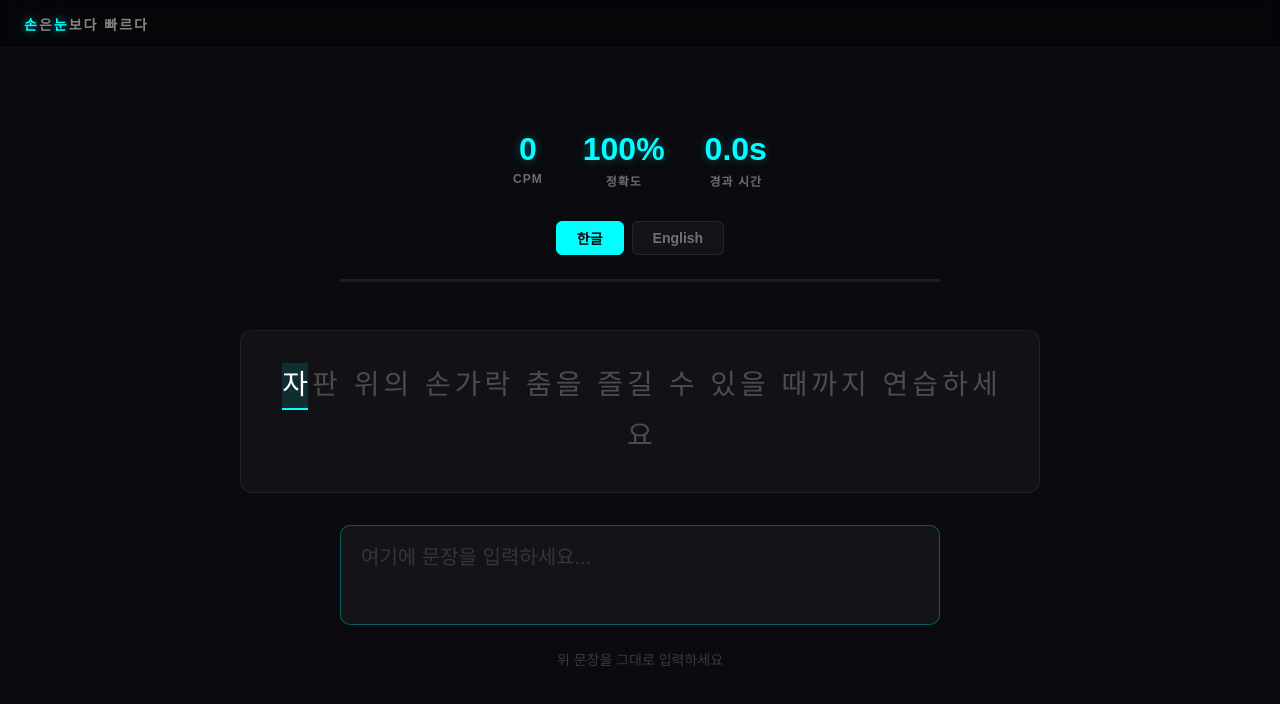
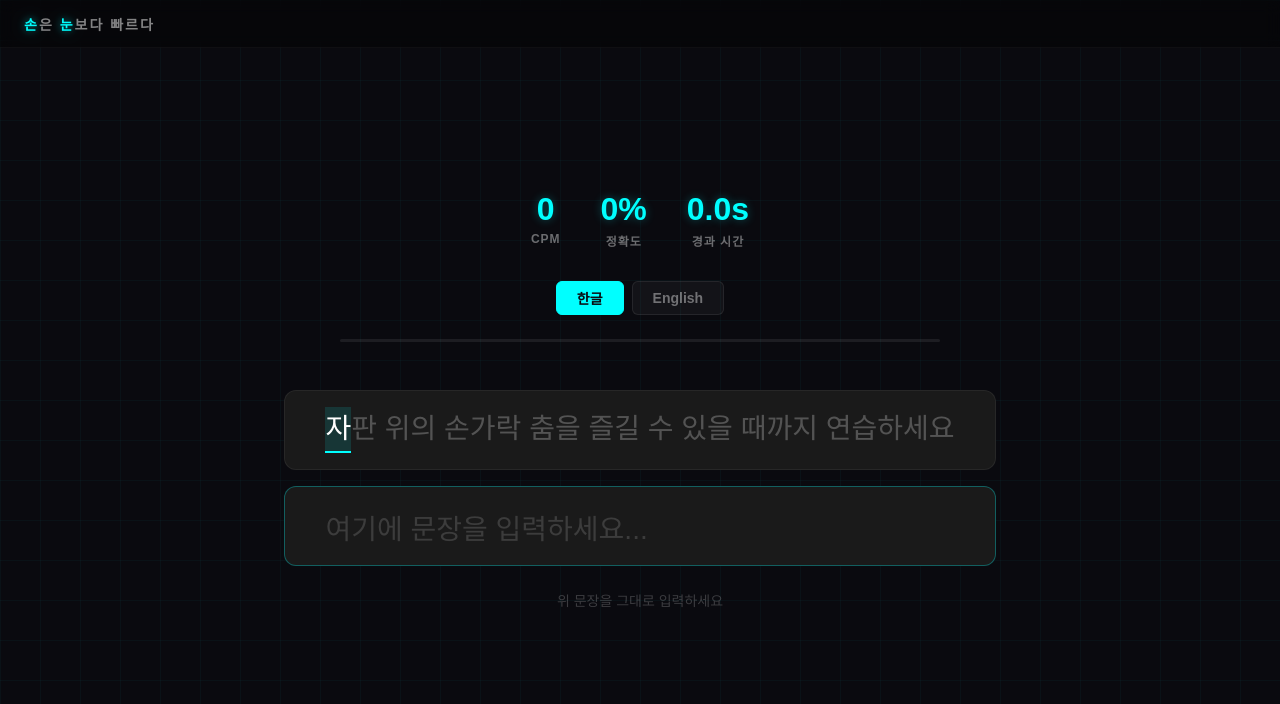
Before and after one commit to wetet2/everything-ai-have, a Next.js app: page /t in a window 1280 px wide. Shown: the top 704 px of the page. Built offline with nearby package versions, Linux system fonts and the light colour scheme; a web font is replaced by a local one.

Commit message:
타이핑 게임 수정

```diff
--- a/src/components/DrawingBoard/index.tsx
+++ b/src/components/DrawingBoard/index.tsx
@@ -1,5 +1,6 @@
 import { useCallback, useEffect, useRef, useState } from "react";
 import Head from "next/head";
+import Link from "next/link";
 import { CompactPicker } from "react-color";
 import DownloadIcon from "../../../resources/icons/DownloadIcon";
 import PenIcon from "../../../resources/icons/PenIcon";
@@ -1831,7 +1832,9 @@ export default function DrawingBoard() {
       </Head>
       <S.Toolbar>
         <S.ToolbarTitle>
-          Drawing <span>Board</span>
+          <Link href="/" style={{ textDecoration: "none", color: "inherit" }}>
+            Drawing <span>Board</span>
+          </Link>
         </S.ToolbarTitle>
         {/* 모드 선택 */}
         <S.ToolGroup>
--- a/src/components/DropTheFurniture/index.tsx
+++ b/src/components/DropTheFurniture/index.tsx
@@ -8,6 +8,7 @@ import {
 } from "react";
 import dynamic from "next/dynamic";
 import Head from "next/head";
+import Link from "next/link";
 import Select, { StylesConfig } from "react-select";
 import {
   Container,
@@ -807,7 +808,9 @@ export default function DropTheFurniture() {
         </MenuButton>
         <div>
           <h1>
-            Drop the <span>Furniture</span>
+            <Link href="/" style={{ textDecoration: "none", color: "inherit" }}>
+              Drop the <span>Furniture</span>
+            </Link>
           </h1>
         </div>
         <HeaderToggleButton onClick={() => setHeaderOpen((v) => !v)}>
--- a/src/components/TypingGame/index.tsx
+++ b/src/components/TypingGame/index.tsx
@@ -1,5 +1,6 @@
 import { useCallback, useEffect, useMemo, useRef, useState } from "react";
 import Head from "next/head";
+import Link from "next/link";
 import { ENGLISH, KOREAN } from "./sentences";
 import * as S from "./styled";
 
@@ -36,22 +37,29 @@ export default function TypingGame() {
   const sessionCorrectRef = useRef(0);
   const sessionKeystrokesRef = useRef(0);
   const sessionElapsedRef = useRef(0);
+  const sessionCharsRef = useRef(0);
   const [totalCorrect, setTotalCorrect] = useState(0);
   const [totalKeystrokes, setTotalKeystrokes] = useState(0);
   const [totalElapsed, setTotalElapsed] = useState(0);
+  const [totalChars, setTotalChars] = useState(0);
 
-  const finishSentence = useCallback(() => {
+  const finishSentence = useCallback(
+    (correctCount: number) => {
       const now = Date.now();
       const sElapsed = sentenceStartRef.current
         ? (now - sentenceStartRef.current) / 1000
         : 0;
-    sessionCorrectRef.current += sentence.length;
+      sessionCorrectRef.current += correctCount;
       sessionKeystrokesRef.current += localKeystrokesRef.current;
       sessionElapsedRef.current += sElapsed;
+      sessionCharsRef.current += sentence.length;
       setTotalCorrect(sessionCorrectRef.current);
       setTotalKeystrokes(sessionKeystrokesRef.current);
       setTotalElapsed(sessionElapsedRef.current);
-  }, [sentence]);
+      setTotalChars(sessionCharsRef.current);
+    },
+    [sentence],
+  );
 
   const initSentence = useCallback(() => {
     const s = pickSentence(language, usedRef.current);
@@ -98,7 +106,8 @@ export default function TypingGame() {
   }, [correctCount, sentence]);
 
   const displayCorrect = totalCorrect + (isComplete ? 0 : correctCount);
-  const displayKeystrokes = totalKeystrokes + (isComplete ? 0 : localKeystrokes);
+  const displayKeystrokes =
+    totalKeystrokes + (isComplete ? 0 : localKeystrokes);
   const displayElapsed = totalElapsed + (isComplete ? 0 : elapsed);
 
   const cpm = useMemo(() => {
@@ -107,9 +116,10 @@ export default function TypingGame() {
   }, [displayCorrect, displayElapsed]);
 
   const accuracy = useMemo(() => {
-    if (displayKeystrokes === 0) return 100;
-    return Math.round((displayCorrect / displayKeystrokes) * 100);
-  }, [displayCorrect, displayKeystrokes]);
+    const denominator = totalChars + (isComplete ? 0 : sentence.length);
+    if (denominator === 0) return 100;
+    return Math.round((displayCorrect / denominator) * 100);
+  }, [displayCorrect, totalChars, isComplete, sentence]);
 
   const handleChange = useCallback(
     (e: React.ChangeEvent<HTMLTextAreaElement>) => {
@@ -119,12 +129,8 @@ export default function TypingGame() {
         sentenceStartRef.current = Date.now();
       }
       setUserInput(value);
-      if (value === sentence) {
-        finishSentence();
-        setIsComplete(true);
-      }
     },
-    [isComplete, sentence, finishSentence],
+    [isComplete],
   );
 
   const handleKeyDown = useCallback(
@@ -136,11 +142,20 @@ export default function TypingGame() {
         }
         return;
       }
+      if (e.key === "Enter") {
+        e.preventDefault();
+        const correct = sentence
+          .split("")
+          .filter((ch, i) => userInput[i] === ch).length;
+        finishSentence(correct);
+        setIsComplete(true);
+        return;
+      }
       if (e.key.length !== 1) return;
       localKeystrokesRef.current += 1;
       setLocalKeystrokes(localKeystrokesRef.current);
     },
-    [isComplete, initSentence],
+    [isComplete, initSentence, finishSentence, sentence, userInput],
   );
 
   const handleNext = useCallback(() => {
@@ -153,9 +168,11 @@ export default function TypingGame() {
     sessionCorrectRef.current = 0;
     sessionKeystrokesRef.current = 0;
     sessionElapsedRef.current = 0;
+    sessionCharsRef.current = 0;
     setTotalCorrect(0);
     setTotalKeystrokes(0);
     setTotalElapsed(0);
+    setTotalChars(0);
     setLanguage(lang);
   }, []);
 
@@ -168,12 +185,15 @@ export default function TypingGame() {
   }, [sentence, isComplete]);
 
   return (
-    <S.Page>
+    <S.TypingPage>
       <Head>
         <title>손은 눈보다 빠르다 - everything-ai-have</title>
       </Head>
       <S.Header>
-        <S.HeaderAccent>손</S.HeaderAccent>은 <S.HeaderAccent>눈</S.HeaderAccent>보다 빠르다
+        <Link href="/" style={{ textDecoration: "none", color: "inherit" }}>
+          <S.HeaderAccent>손</S.HeaderAccent>은{" "}
+          <S.HeaderAccent>눈</S.HeaderAccent>보다 빠르다
+        </Link>
       </S.Header>
       <S.StatsBar>
         <S.StatItem>
@@ -206,7 +226,7 @@ export default function TypingGame() {
       </S.LangToggle>
 
       <S.ProgressBar $progress={progress} />
-
+      <div>
         <S.SentenceDisplay>
           {sentence.split("").map((char, i) => (
             <S.Char key={i} $state={charStates[i] || "pending"}>
@@ -214,7 +234,6 @@ export default function TypingGame() {
             </S.Char>
           ))}
         </S.SentenceDisplay>
-
         {isComplete ? (
           <S.ResultOverlay>
             <S.ResultTitle>문장 완료! (Enter: 다음 문장)</S.ResultTitle>
@@ -233,10 +252,9 @@ export default function TypingGame() {
             spellCheck={false}
           />
         )}
+      </div>
 
-      <S.HelpText>
-        {isComplete ? "" : "위 문장을 그대로 입력하세요"}
-      </S.HelpText>
-    </S.Page>
+      <S.HelpText>{isComplete ? "" : "위 문장을 그대로 입력하세요"}</S.HelpText>
+    </S.TypingPage>
   );
 }
--- a/src/components/TypingGame/styled.ts
+++ b/src/components/TypingGame/styled.ts
@@ -1,6 +1,6 @@
 import styled from "styled-components";
 
-export const Page = styled.div`
+export const TypingPage = styled.div`
   position: fixed;
   inset: 0;
   display: flex;
@@ -10,6 +10,11 @@ export const Page = styled.div`
   background: #0a0a0f;
   font-family:
     "Fira Code", "Cascadia Code", "JetBrains Mono", "Consolas", monospace;
+
+  background-image:
+    linear-gradient(rgba(0, 255, 255, 0.03) 1px, transparent 1px),
+    linear-gradient(90deg, rgba(0, 255, 255, 0.03) 1px, transparent 1px);
+  background-size: 40px 40px;
 `;
 
 export const Header = styled.div`
@@ -64,20 +69,23 @@ export const StatLabel = styled.div`
 `;
 
 export const SentenceDisplay = styled.div`
+  display: flex;
+  align-items: center;
+  flex-wrap: wrap;
+  justify-content: center;
+  max-width: 800px;
+  height: 80px;
+
+  padding: 16px 40px;
+  margin-bottom: 16px;
+  gap: 0px;
+
   font-size: 28px;
   line-height: 1.6;
   text-align: center;
-  max-width: 800px;
-  padding: 32px 40px;
   border-radius: 12px;
-  background: rgba(255, 255, 255, 0.03);
+  background: #1a1a1a;
   border: 1px solid rgba(255, 255, 255, 0.06);
-  margin-bottom: 32px;
-  min-height: 100px;
-  display: flex;
-  flex-wrap: wrap;
-  justify-content: center;
-  gap: 4px;
 
   @media (max-width: 600px) {
     font-size: 20px;
@@ -108,20 +116,25 @@ export const Char = styled.span<{
 `;
 
 export const TextInput = styled.textarea`
-  width: 80%;
-  max-width: 600px;
-  height: 100px;
-  padding: 16px 20px;
-  font-size: 20px;
-  /* font-family: inherit; */
-  line-height: 1.5;
+  display: flex;
+  align-items: center;
+
+  font-family: inherit;
+  font-size: 28px;
+  width: 100%;
+  max-width: 800px;
+  height: 80px;
+  padding: 20px 40px 16px 40px;
+  box-sizing: border-box;
   color: #ffffff;
-  background: rgba(255, 255, 255, 0.04);
-  border: 1px solid rgba(255, 255, 255, 0.1);
-  border-radius: 10px;
+  font-family: "Pretendard", sans-serif;
+  background: #1a1a1a;
+  border: 1px solid rgba(255, 255, 255, 0.06);
+  border-radius: 12px;
   outline: none;
   resize: none;
   transition: border-color 0.15s;
+  white-space: nowrap;
 
   &:focus {
     border-color: rgba(0, 255, 255, 0.3);
@@ -133,7 +146,9 @@ export const TextInput = styled.textarea`
 
   @media (max-width: 600px) {
     width: calc(100% - 32px);
-    font-size: 16px;
+    margin: 0 16px;
+    font-size: 20px;
+    padding: 24px 20px;
   }
 `;
 
```
Also changed, not shown: src/components/News/index.tsx (+6 -1 lines), 1 other file (tests, documents, lock files or other folders). Lines whose indentation alone changed are shown as unchanged.
